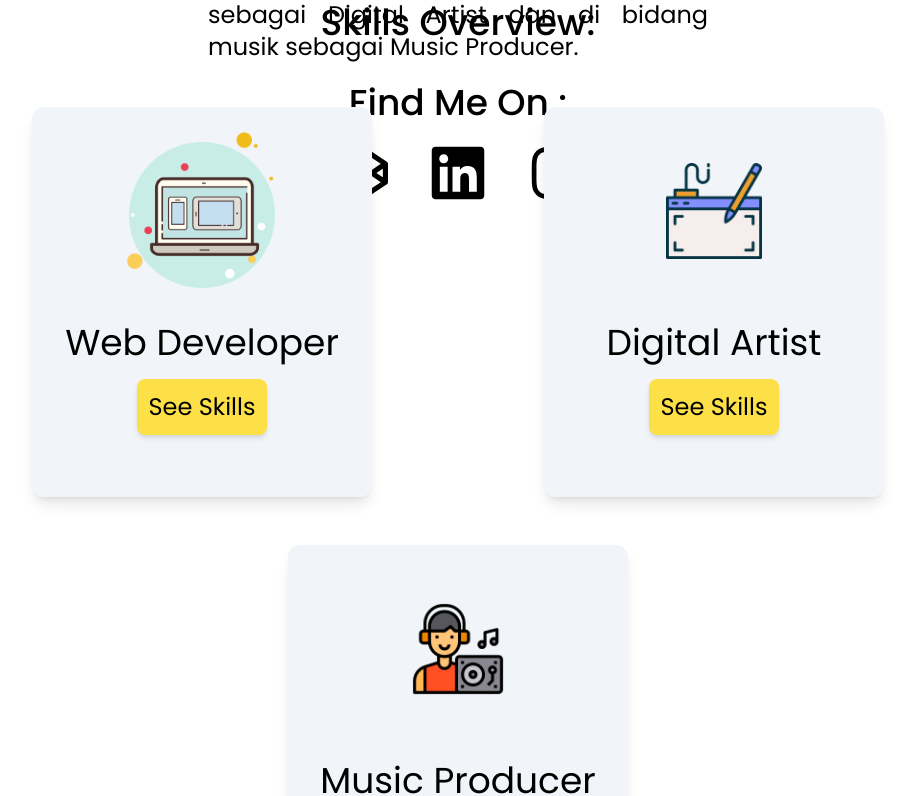
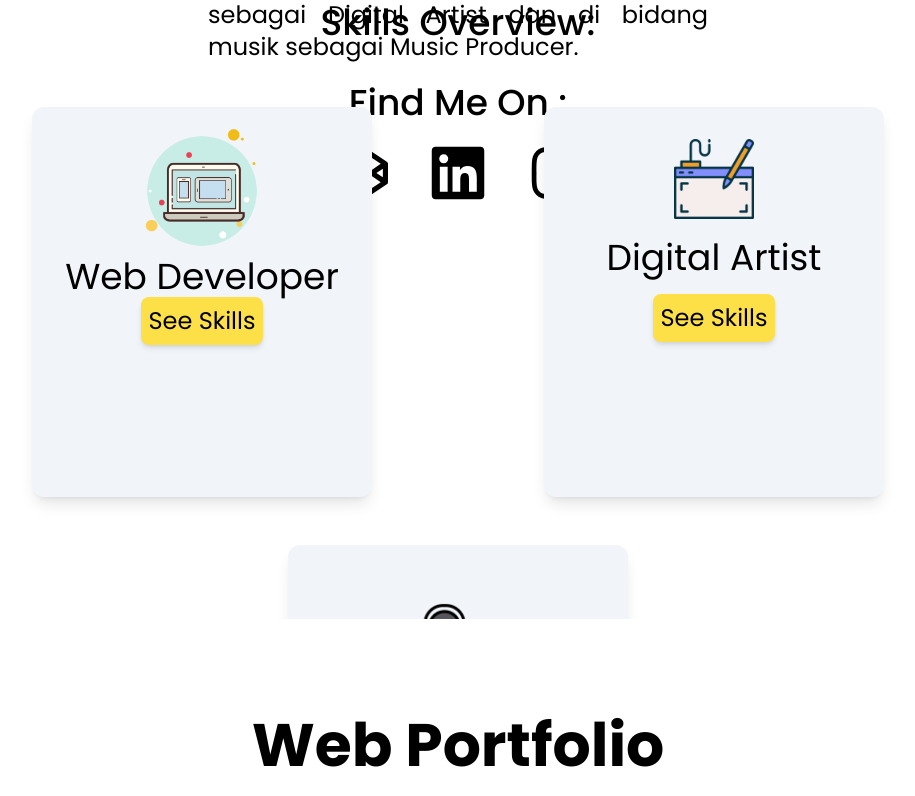
Before and after one commit to Saroyann/web-portfolio, a React (Vite) app: page / in a window 1280 px wide. Shown: the part 2141-2937 px from the top of the page, without its empty margins (182-1097 px from the left). Built offline with nearby package versions, Linux system fonts and the light colour scheme.

Commit message:
initial commit

```diff
--- a/src/pages/Portfolio.jsx
+++ b/src/pages/Portfolio.jsx
@@ -2,8 +2,9 @@ import React from 'react'
 
 const Portfolio = () => {
     return (
-        <section id='portfolio'>
-
+        <section className='h-[100vh] pt-[35rem] md:pt-[4rem] relative' id='portfolio'>
+            <h1 className='mt-3 text-3xl md:text-6xl font-bold py-2 md:py-5 text-center'>Web Portfolio</h1>
+            <h2 className='text-center text-2xl md:text-4xl font-medium mt-2'>Web Portfolio Overview :</h2>
         </section>
     )
 }
--- a/src/pages/Skills.jsx
+++ b/src/pages/Skills.jsx
@@ -17,7 +17,7 @@ const Skills = () => {
     };
 
     return (
-        <section id='skills' className='h-[100vh] pt-[3rem] md:pt-[4rem] relative'>
+        <section id='skills' className='h-[100vh] overflow-y-scroll pt-[3rem] md:pt-[4rem]'>
 
             <div className={`fixed top-0 left-0 mx-auto w-full h-[100vh] backdrop-blur-lg z-20 ${visibleSkill ? '' : 'hidden'}`}>
                 <div className='flex justify-center items-center'>
@@ -75,20 +75,20 @@ const Skills = () => {
             <h2 className='text-center text-2xl md:text-4xl font-medium mt-2'>Skills Overview:</h2>
 
             <div className='md:grid md:grid-cols-2 md:pt-10'>
-                <div className='w-[300px] h-[330px] md:w-[340px] md:h-[390px] bg-slate-100 shadow-lg mx-auto my-6 rounded-xl'>
-                    <div className='w-full h-[200px] rounded-t-xl'>
-                        <img className='w-[12rem] mx-auto pt-3' src={webdev} />
+                <div className='w-[300px] h-[230px] md:w-[340px] md:h-[390px] bg-slate-100 shadow-lg mx-auto my-6 rounded-xl'>
+                    <div className='w-full h-[150px] rounded-t-xl'>
+                        <img className='w-[9rem] mx-auto pt-3' src={webdev} />
                     </div>
-                    <h3 className='text-center text-2xl md:text-4xl py-4'>Web Developer</h3>
-                    <div onClick={handleWebDeveloperClick} className='text-center bg-yellow-300 md:text-2xl rounded-lg w-fit mx-auto p-3 cursor-pointer shadow-md'>See Skills</div>
+                    <h3 className='text-center md:text-4xl'>Web Developer</h3>
+                    <div onClick={handleWebDeveloperClick} className='text-center bg-yellow-300 md:text-2xl rounded-lg w-fit mx-auto p-2 cursor-pointer shadow-md'>See Skills</div>
                 </div>
 
-                <div className='w-[300px] h-[330px] md:w-[340px] md:h-[390px] bg-slate-100 shadow-lg mx-auto my-6 rounded-xl'>
-                    <div className='w-full h-[200px] rounded-t-xl'>
-                        <img className='w-[6rem] mx-auto pt-14' src={pentab} alt="" />
+                <div className='w-[300px] h-[230px] md:w-[340px] md:h-[390px] bg-slate-100 shadow-lg mx-auto my-6 rounded-xl'>
+                    <div className='w-full h-[115px] rounded-t-xl'>
+                        <img className='w-[5rem] mx-auto pt-8' src={pentab} alt="" />
                     </div>
-                    <h3 className='text-center text-2xl md:text-4xl py-4'>Digital Artist</h3>
-                    <div onClick={handleDigitalArtistClick} className='text-center bg-yellow-300 md:text-2xl rounded-lg w-fit mx-auto p-3 cursor-pointer shadow-md'>See Skills</div>
+                    <h3 className='text-center md:text-4xl py-4'>Digital Artist</h3>
+                    <div onClick={handleDigitalArtistClick} className='text-center bg-yellow-300 md:text-2xl rounded-lg w-fit mx-auto p-2 cursor-pointer shadow-md'>See Skills</div>
                 </div>
 
                 <div className='w-[300px] h-[330px] md:w-[340px] md:h-[390px] bg-slate-100 shadow-lg mx-auto my-6 rounded-xl md:col-span-2'>
```
